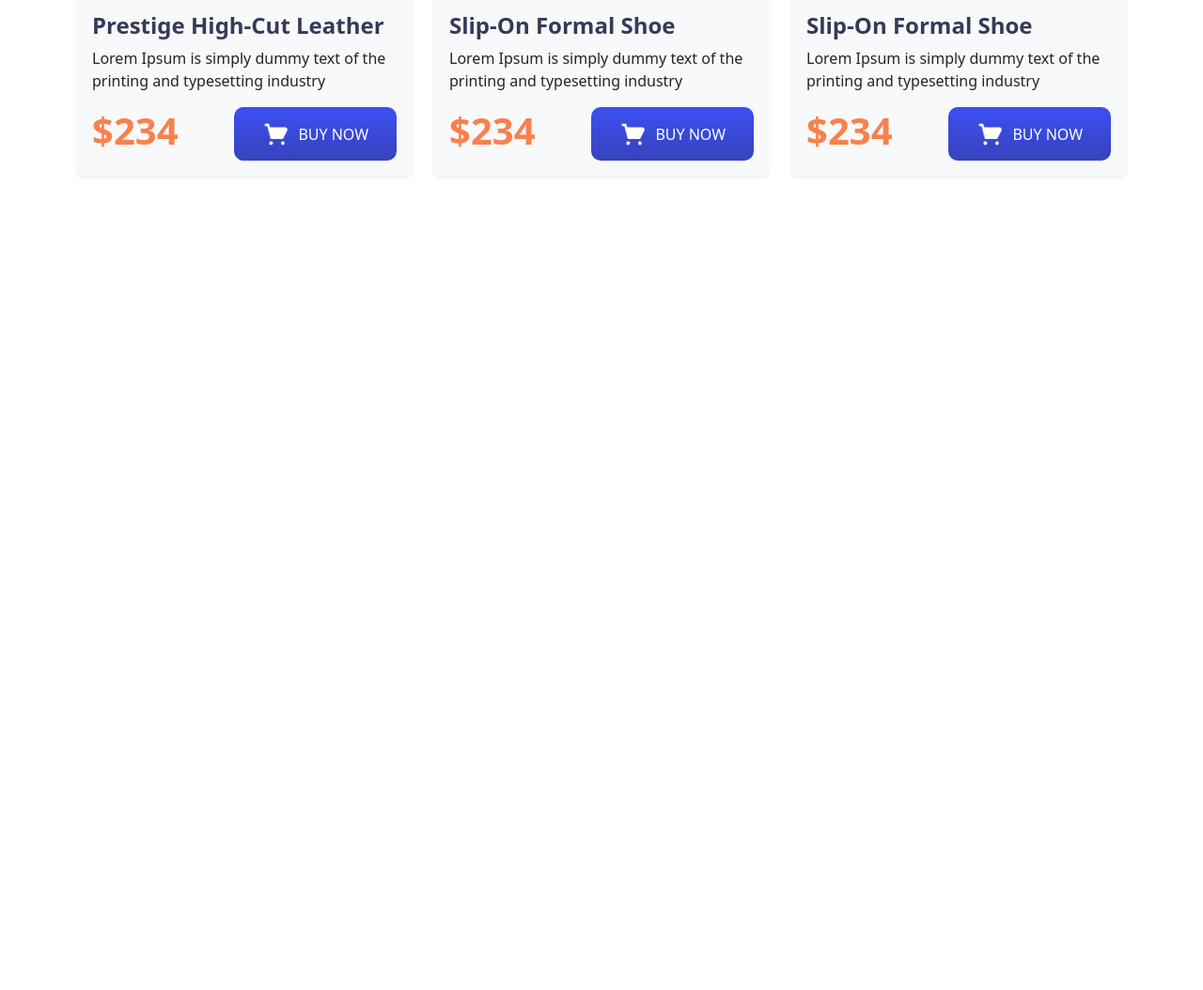
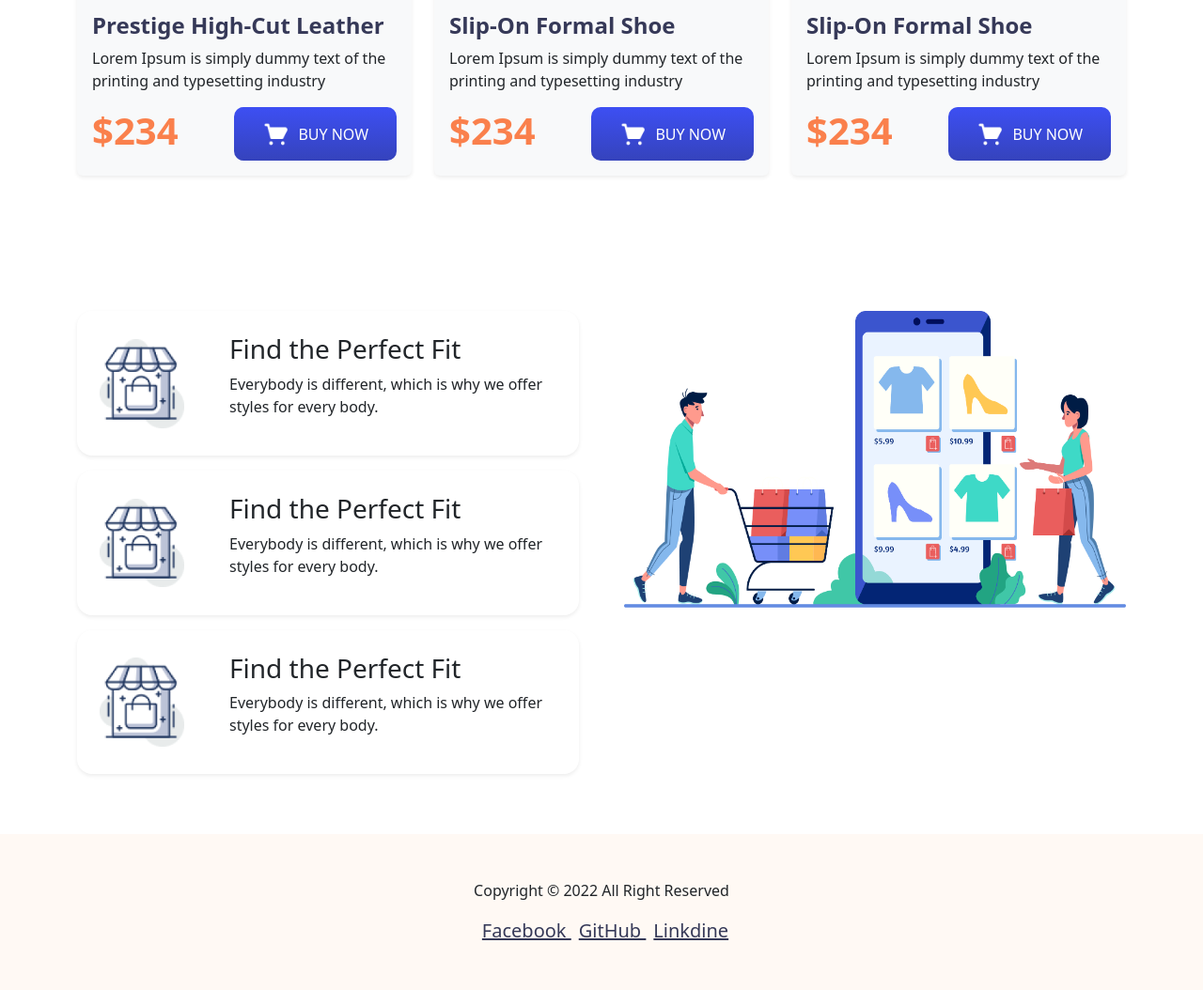
Before and after one commit to sazalislam04/nike-react-clone, a plain HTML site: page index.html in a window 1280 px wide. Shown: the part 1977-3031 px from the top of the page at 94% size. Before the commit the page ends 2212 px from the top, so only its background shows below. Drawn offline with nearby package versions, Linux system fonts and the light colour scheme.

Commit message:
added about section

```diff
--- a/index.html
+++ b/index.html
@@ -329,7 +329,98 @@
       </div>
     </section>
     <!-- shoes section end -->
+    <!-- about section start -->
+    <section class="py-5" id="about">
+      <div class="container">
+        <div class="row gx-5">
+          <div class="col-lg-6 order-lg-1 order-md-2 order-sm-2 mt-5">
+            <!-- item 1 start -->
+            <div class="col-lg-12 mb-3 rounded-4 shadow-sm p-4">
+              <div
+                class="d-flex flex-sm-column flex-lg-row text-lg-start text-center justify-content-between align-items-center gap-5"
+              >
+                <img
+                  src="./icons/image 12.png"
+                  class="img-fluid"
+                  width="90"
+                  height="90"
+                  alt=""
+                />
+                <div>
+                  <h3>Find the Perfect Fit</h3>
+                  <p>
+                    Everybody is different, which is why we offer styles for
+                    every body.
+                  </p>
+                </div>
+              </div>
+            </div>
+            <!-- item 1 End -->
+            <!-- item 2 start -->
+            <div class="col-lg-12 mb-3 p-4 rounded-4 shadow-sm">
+              <div
+                class="d-flex flex-sm-column flex-lg-row text-lg-start text-center justify-content-between align-items-center gap-5"
+              >
+                <img
+                  src="./icons/image 12.png"
+                  class="img-fluid"
+                  width="90"
+                  height="90"
+                  alt=""
+                />
+                <div>
+                  <h3>Find the Perfect Fit</h3>
+                  <p>
+                    Everybody is different, which is why we offer styles for
+                    every body.
+                  </p>
+                </div>
+              </div>
+            </div>
+            <!-- item 2 End -->
+            <!-- item 3 start -->
+            <div class="col-lg-12 mb-3 p-4 rounded-4 shadow-sm">
+              <div
+                class="d-flex flex-sm-column flex-lg-row text-lg-start text-center justify-content-between align-items-center gap-5"
+              >
+                <img
+                  src="./icons/image 12.png"
+                  class="img-fluid"
+                  width="90"
+                  height="90"
+                  alt=""
+                />
+                <div>
+                  <h3>Find the Perfect Fit</h3>
+                  <p>
+                    Everybody is different, which is why we offer styles for
+                    every body.
+                  </p>
+                </div>
+              </div>
+            </div>
+            <!-- item 3 End -->
+          </div>
+          <div class="col-lg-6 order-lg-2 order-md-1 order-sm-1 mt-5">
+            <img src="./icons/XMLID 1.png" alt="" class="img-fluid" />
+          </div>
+        </div>
+      </div>
+    </section>
+    <!-- about section emd -->
     <!-- main end -->
+
+    <!-- footer -->
+    <footer class="text-center p-5" id="bg">
+      <div class="container">
+        <p class=""><span>Copyright © 2022 All Right Reserved</span></p>
+        <div>
+          <a class="ms-2 secondary-color fs-5" href="#"> Facebook </a>
+          <a class="ms-2 secondary-color fs-5" href="#"> GitHub </a>
+          <a class="ms-2 secondary-color fs-5" href="#"> Linkdine </a>
+        </div>
+      </div>
+    </footer>
 
     <script
       src="https://cdn.jsdelivr.net/npm/bootstrap@5.2.0/dist/js/bootstrap.bundle.min.js"
```
